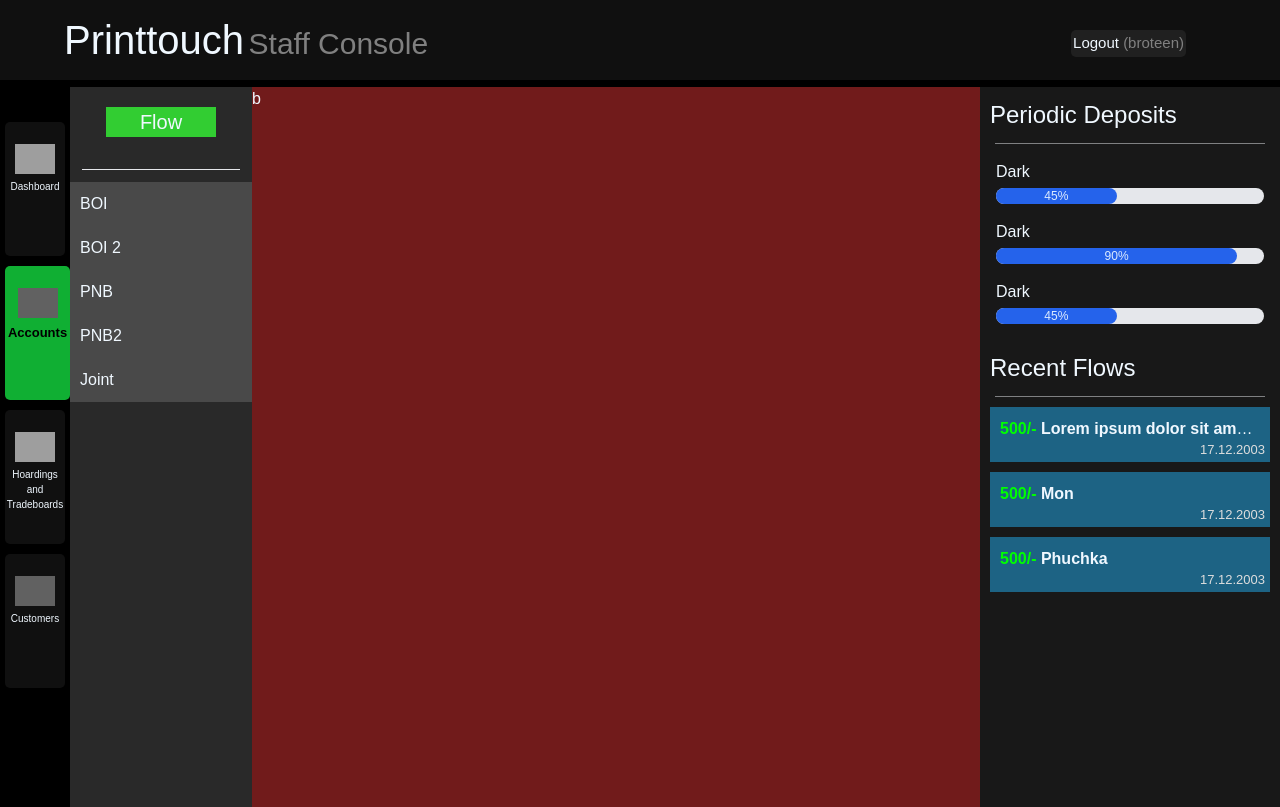
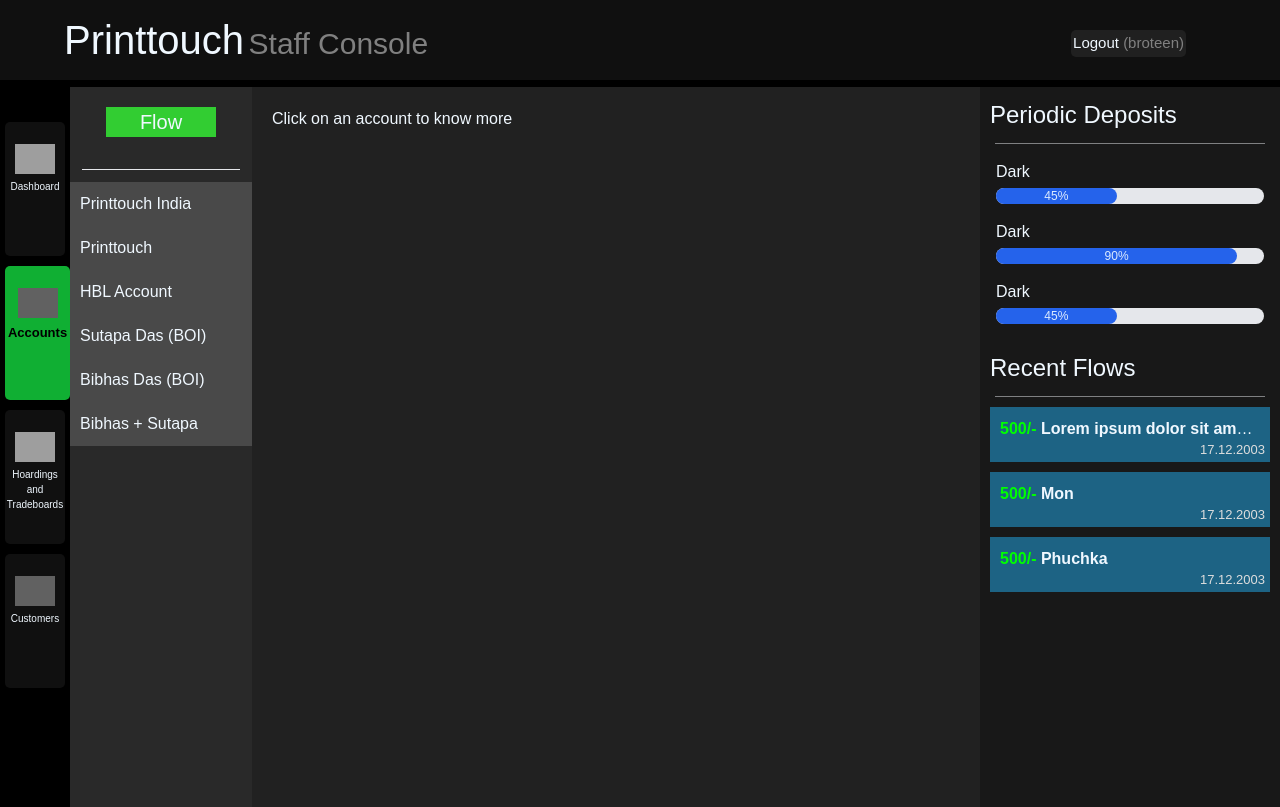
Before and after one commit to B6Infinity/printtouch, a Django app: page /accounts in a window 1280 px wide. Run offline with Django 4.2, Linux system fonts and the light colour scheme; a user stored in the database is signed in; data comes from the database, SQL or seed files in the repository; some libraries are stand-ins or nearby versions; grey boxes are pictures that could not be loaded.

Commit message:
account data in ui

```diff
--- a/console/urls.py
+++ b/console/urls.py
@@ -10,6 +10,8 @@
     path('hoardings', view=views.hoardings, name='hoardings'),
     path('customers', view=views.customers, name='customers'),
 
+    path('get_accounts', view=views.get_accounts, name='get_accounts'),
+
     path('login', view=views.loginpage, name='login'),
     path('handle_login', view=views.handle_login, name='handle_login'),
     path('logout', view=views.logoutuser, name='logout'),
--- a/console/views.py
+++ b/console/views.py
@@ -5,6 +5,7 @@
 from django.contrib.auth import authenticate, login, logout
 from django.contrib.auth.decorators import login_required
 from django.contrib.auth.models import User
+from .models import Account, Flow
 
 
 
@@ -32,8 +33,24 @@
     PARAMS = {"active_page": "customers"}
     return render(request, 'customers.html', PARAMS)
 
+# APIs --------------------------------------------------------------
+
+def get_accounts(request):
+
+    RESPONSE = {}
+
+    for account in Account.objects.all():
+        RESPONSE[account.id] = {
+            'name' : account.name,
+            'location' : account.location,
+            'amt_present' : account.amt_present,
+            'category' : account.category,
+        }
 
 
+
+
+    return JsonResponse(RESPONSE)
 
 
 # Auth ---------------------------------------------------------------
@@ -77,7 +94,6 @@
         return redirect('home')
 
 
-
 def logoutuser(request):
     logout(request)
     return redirect('home')
--- a/static/basestyle.css
+++ b/static/basestyle.css
@@ -37,6 +37,7 @@
 dialog::backdrop{
     filter: blur(0.5px);
 }
+
 /* TEXT DECOR */
 
 .italic {
@@ -70,6 +71,15 @@
 .fnt-x-small {
     font-size: 10px;
 }
+
+.head1{
+    font-size: 40px;
+    margin: 10px 15px;
+}
+
+
+/* -------------------- */
+
 
 #logged_in_as {
     transition: 0.2s;
--- a/templates/accounts.html
+++ b/templates/accounts.html
@@ -54,13 +54,28 @@
 
             <hr class="m-3">
 
-            <div class="acc_tab">BOI</div>
-            <div class="acc_tab">BOI 2</div>
-            <div class="acc_tab">PNB</div>
-            <div class="acc_tab">PNB2</div>
-            <div class="acc_tab">Joint</div>
+            <div id="accounts_holder">
+
+                <div id="loading_icon_ACCOUNTS" class="text-center">
+                        <svg aria-hidden="true" class="inline w-8 h-8 mr-2 text-gray-200 animate-spin dark:text-gray-600 fill-blue-600" viewBox="0 0 100 101" fill="none" xmlns="http://www.w3.org/2000/svg">
+                            <path d="M100 50.5908C100 78.2051 77.6142 100.591 50 100.591C22.3858 100.591 0 78.2051 0 50.5908C0 22.9766 22.3858 0.59082 50 0.59082C77.6142 0.59082 100 22.9766 100 50.5908ZM9.08144 50.5908C9.08144 73.1895 27.4013 91.5094 50 91.5094C72.5987 91.5094 90.9186 73.1895 90.9186 50.5908C90.9186 27.9921 72.5987 9.67226 50 9.67226C27.4013 9.67226 9.08144 27.9921 9.08144 50.5908Z" fill="currentColor"/>
+                            <path d="M93.9676 39.0409C96.393 38.4038 97.8624 35.9116 97.0079 33.5539C95.2932 28.8227 92.871 24.3692 89.8167 20.348C85.8452 15.1192 80.8826 10.7238 75.2124 7.41289C69.5422 4.10194 63.2754 1.94025 56.7698 1.05124C51.7666 0.367541 46.6976 0.446843 41.7345 1.27873C39.2613 1.69328 37.813 4.19778 38.4501 6.62326C39.0873 9.04874 41.5694 10.4717 44.0505 10.1071C47.8511 9.54855 51.7191 9.52689 55.5402 10.0491C60.8642 10.7766 65.9928 12.5457 70.6331 15.2552C75.2735 17.9648 79.3347 21.5619 82.5849 25.841C84.9175 28.9121 86.7997 32.2913 88.1811 35.8758C89.083 38.2158 91.5421 39.6781 93.9676 39.0409Z" fill="currentFill"/>
+                        </svg>
+                </div>
+
+                <!-- <div class="acc_tab">BOI</div>
+                <div class="acc_tab">BOI 2</div>
+                <div class="acc_tab">PNB</div>
+                <div class="acc_tab">PNB2</div>
+                <div class="acc_tab">Joint</div> -->
+            </div>
         </div>
-        <div id="account_details">b</div>
+
+
+        <div id="account_details">
+            Click on an account to know more
+
+        </div>
     </section>
 
 
@@ -185,8 +200,16 @@
     }
 
     #account_details{
-        background-color: rgba(255, 0, 0, 0.336);
+        background-color: rgba(32, 32, 32, 0.849);
         flex-grow: 1; height: 100%;
+        padding: 20px;
+    }
+    #account_location{
+        margin-left: 15px;
+        color: rgb(214, 214, 214);
+    }
+    #account_amt{
+        color: limegreen;
     }
 
 
@@ -256,3 +279,50 @@
 
 
 {% endblock body %}
+{% block postdoc_script %}
+
+<script id="FutureBuilder">
+
+    // FutureBuilder DOMs:-
+
+
+    // DATA Vars
+    let ACCOUNTS = {};
+
+
+
+
+    fetch('get_accounts')
+    .then((response) => response.json())
+    .then((data) => {
+        ACCOUNTS = data;
+        accounts_holder.innerHTML = '';
+
+        for (const key in ACCOUNTS) {
+            if (Object.hasOwnProperty.call(ACCOUNTS, key)) {
+                const account = ACCOUNTS[key];
+                accounts_holder.innerHTML += `<div id="acc_${key}" class="acc_tab" onclick="show_account(${key});">${account.name}</div>`;
+            }
+        }
+
+    });
+
+
+</script>
+
+<script id="onclick_funcs">
+    function show_account(id) {
+        // console.log(ACCOUNTS[id]);
+        account_details.innerHTML = `
+        <h1 class="head1" id="account_name">${ACCOUNTS[id].name}</h1>
+        <div id="account_location">${ACCOUNTS[id].location} <span style="color: rgb(100, 100, 100);">(${ACCOUNTS[id].category})</span></div>
+
+        <div id="account_amt" class="mx-3 my-7 fnt-x-big">₹${ACCOUNTS[id].amt_present}/-</div>
+        `;
+
+
+    }
+</script>
+
+
+{% endblock postdoc_script %}
```
